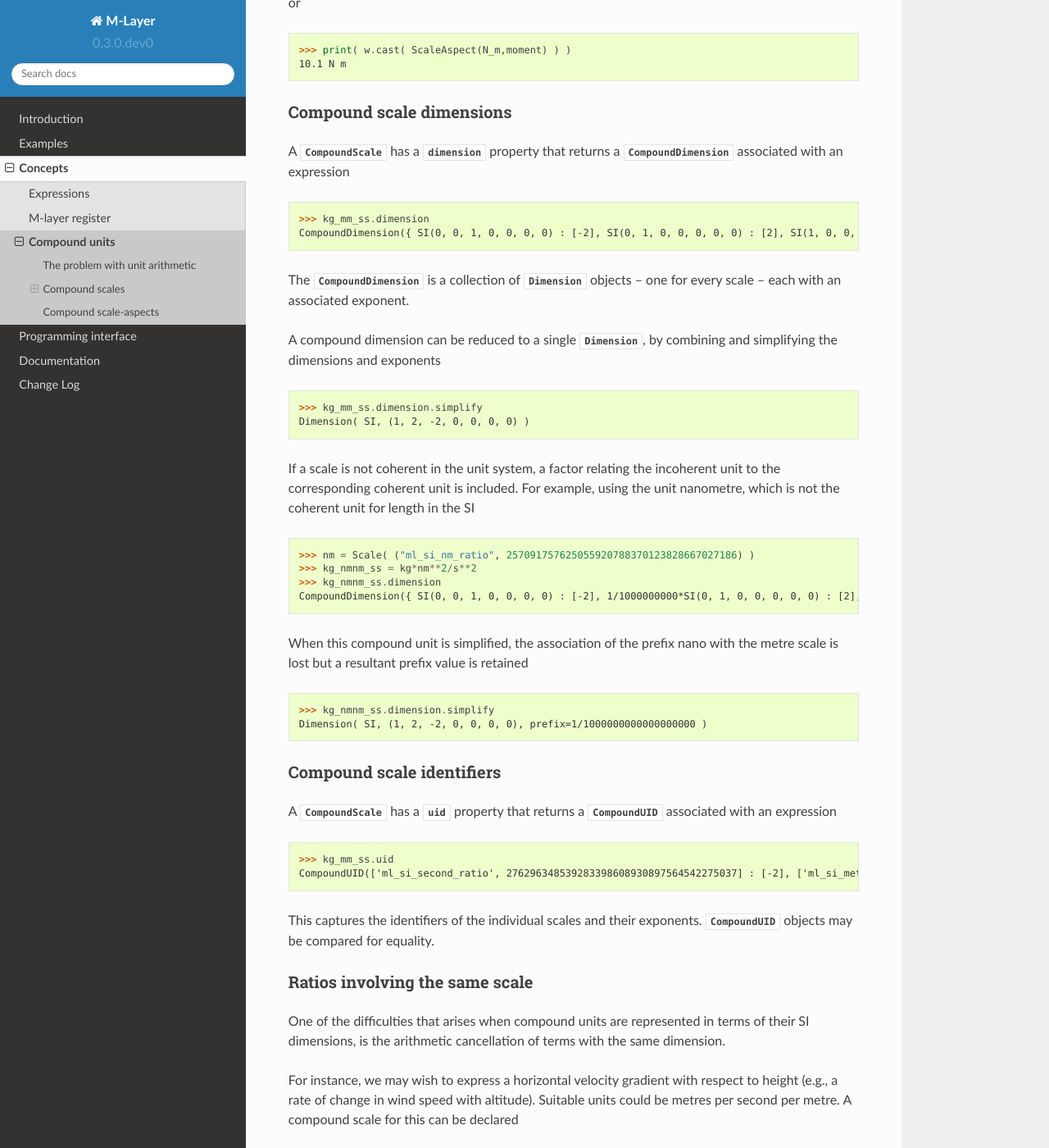
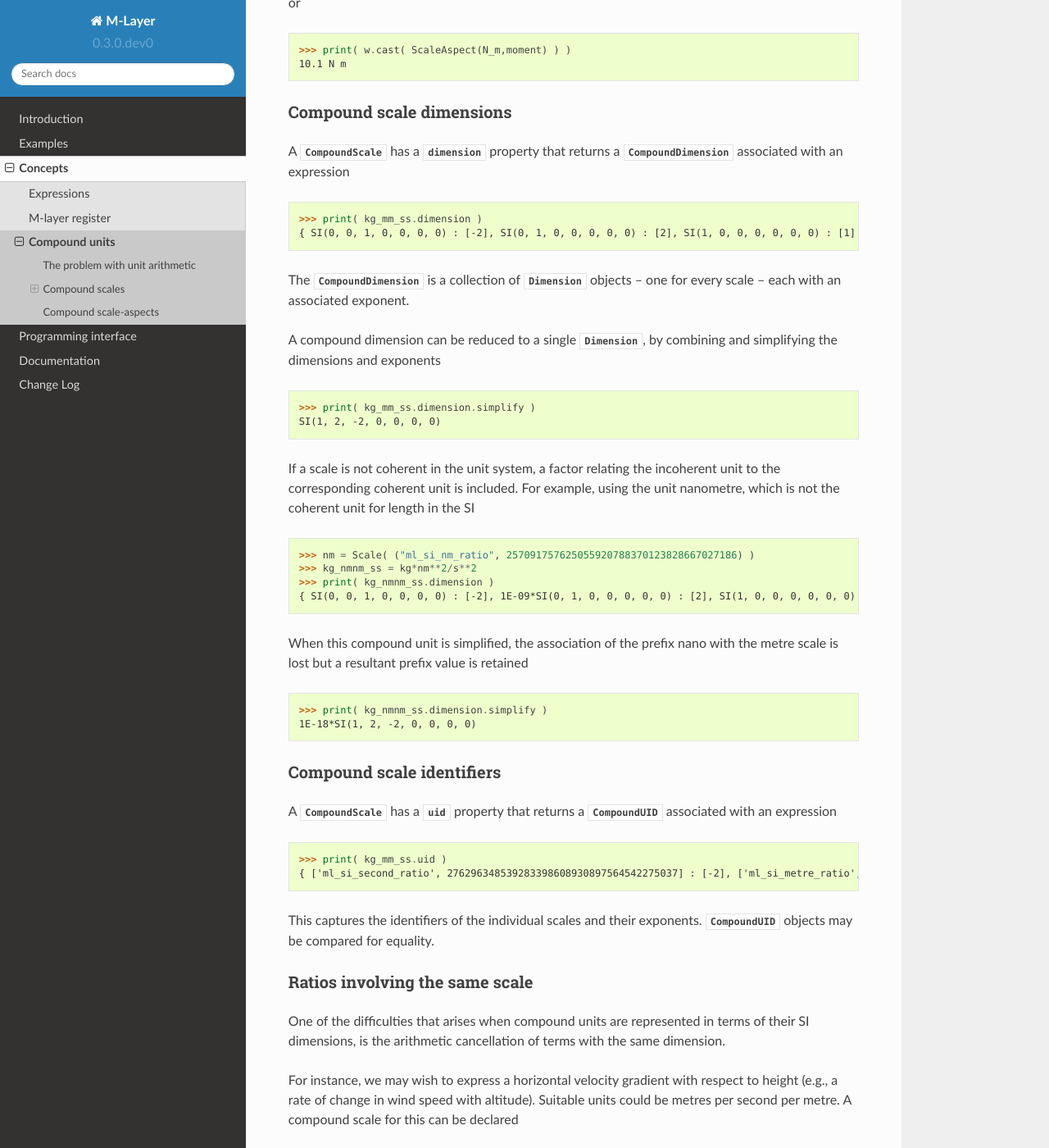
Before and after one commit to apmp-dxfg/m-layer-concept, a Sphinx documentation site: the page built from docs/m_layer_compound_objects.rst, in a window 1280 px wide and 1400 px high, scrolled down 3069 px. Shown: the whole window at 82% size. Built offline with Sphinx 7.4.7 and the Read the Docs theme 2.0.0, drawn with Linux system fonts in a browser that asks for light colours; some of the changed text lies outside the part shown.

```diff
--- a/docs/m_layer_compound_objects.rst
+++ b/docs/m_layer_compound_objects.rst
@@ -59,7 +61,7 @@ Alternative compound units for speed can be created using different scales for l
 Conversion is possible (but the arithmetic expressions defining the compound scales must have exactly the same form) ::
 
     >>> print( v.convert( ft_min ) )
-    295.2756 (ft/(min))
+    295.2756 ft/(min)
 
 Note, the compound-scale objects shown above are not automatically resolved to a single M-layer scale for speed. However, when a corresponding scale is available, a compound scale can be converted. In this example, there is an m-layer-concept scale defined for speed, so conversion can be carried out ::
 
@@ -113,35 +115,35 @@ Compound scale dimensions
 
 A :class:`~lib.CompoundScale` has a :meth:`dimension<lib.CompoundScale.dimension>` property that returns a :class:`~dimension.CompoundDimension` associated with an expression ::
 
-    >>> kg_mm_ss.dimension
-    CompoundDimension({ SI(0, 0, 1, 0, 0, 0, 0) : [-2], SI(0, 1, 0, 0, 0, 0, 0) : [2], SI(1, 0, 0, 0, 0, 0, 0) : [1] })
+    >>> print( kg_mm_ss.dimension )
+    { SI(0, 0, 1, 0, 0, 0, 0) : [-2], SI(0, 1, 0, 0, 0, 0, 0) : [2], SI(1, 0, 0, 0, 0, 0, 0) : [1] }
 
 The :class:`~dimension.CompoundDimension` is a collection of :class:`~dimension.Dimension` objects -- one for every scale -- each with an associated exponent.
 
 A compound dimension can be reduced to a single :class:`~dimension.Dimension`, by combining and simplifying the dimensions and exponents ::
 
-    >>> kg_mm_ss.dimension.simplify
-    Dimension( SI, (1, 2, -2, 0, 0, 0, 0) )
+    >>> print( kg_mm_ss.dimension.simplify )
+    SI(1, 2, -2, 0, 0, 0, 0)
 
 If a scale is not coherent in the unit system, a factor relating the incoherent unit to the corresponding coherent unit is included. For example, using the unit nanometre, which is not the coherent unit for length in the SI
 
     >>> nm = Scale( ("ml_si_nm_ratio", 257091757625055920788370123828667027186) )
     >>> kg_nmnm_ss = kg*nm**2/s**2
-    >>> kg_nmnm_ss.dimension
-    CompoundDimension({ SI(0, 0, 1, 0, 0, 0, 0) : [-2], 1/1000000000*SI(0, 1, 0, 0, 0, 0, 0) : [2], SI(1, 0, 0, 0, 0, 0, 0) : [1] })
+    >>> print( kg_nmnm_ss.dimension )
+    { SI(0, 0, 1, 0, 0, 0, 0) : [-2], 1E-09*SI(0, 1, 0, 0, 0, 0, 0) : [2], SI(1, 0, 0, 0, 0, 0, 0) : [1] }
 
 When this compound unit is simplified, the association of the prefix nano with the metre scale is lost but a resultant prefix value is retained ::
 
-    >>> kg_nmnm_ss.dimension.simplify
-    Dimension( SI, (1, 2, -2, 0, 0, 0, 0), prefix=1/1000000000000000000 )
+    >>> print( kg_nmnm_ss.dimension.simplify )
+    1E-18*SI(1, 2, -2, 0, 0, 0, 0)
 
 Compound scale identifiers
 ~~~~~~~~~~~~~~~~~~~~~~~~~~
 
 A :class:`~lib.CompoundScale` has a :meth:`uid<lib.CompoundScale.uid>` property that returns a :class:`~uid.CompoundUID` associated with an expression ::
 
-    >>> kg_mm_ss.uid
-    CompoundUID(['ml_si_second_ratio', 276296348539283398608930897564542275037] : [-2], ['ml_si_metre_ratio', 17771593641054934856197983478245767638] : [2], ['ml_si_kilogram_ratio', 12782167041499057092439851237297548539] : [1])
+    >>> print( kg_mm_ss.uid )
+    { ['ml_si_second_ratio', 276296348539283398608930897564542275037] : [-2], ['ml_si_metre_ratio', 17771593641054934856197983478245767638] : [2], ['ml_si_kilogram_ratio', 12782167041499057092439851237297548539] : [1] }
 
 This captures the identifiers of the individual scales and their exponents. :class:`~uid.CompoundUID` objects may be compared for equality.
 
@@ -160,27 +162,27 @@ For instance, we may wish to express a horizontal velocity gradient with respect
 
 However, the software recognises that reference is made twice to the *same* metre Scale object, which appears in both the numerator and denominator. The default behaviour is to cancel this common factor ::
 
-    >>> m_s_m.uid
-    CompoundUID(['ml_si_second_ratio', 276296348539283398608930897564542275037] : [-1])
+    >>> print( m_s_m.uid )
+    { ['ml_si_second_ratio', 276296348539283398608930897564542275037] : [-1] }
 
 Nevertheless, a distinction between units of elevation and horizontal length can be made by creating a second instance of the metre Scale. The software recognises that the different objects have distinct roles in the expression, although they are associated with the same M-layer scale ::
 
     >>> m_height = Scale( ('ml_si_metre_ratio',17771593641054934856197983478245767638) )
     >>> m_s_m = m_s/m_height
-    >>> m_s_m.uid
-    CompoundUID(['ml_si_metre_ratio', 17771593641054934856197983478245767638] : [1, -1], ['ml_si_second_ratio', 276296348539283398608930897564542275037] : [-1])
+    >>> print( m_s_m.uid )
+    { ['ml_si_metre_ratio', 17771593641054934856197983478245767638] : [1, -1], ['ml_si_second_ratio', 276296348539283398608930897564542275037] : [-1] }
 
 The SI metre is now seen to appear in the numerator and denominator of the compound unit.
 
 Similarly, the :class:`~dimension.CompoundDimension` captures the two exponents associated with length when distinct Scale object are used ::
 
-    >>> m_s_m.dimension
-    CompoundDimension({ SI(0, 1, 0, 0, 0, 0, 0) : [1, -1], SI(0, 0, 1, 0, 0, 0, 0) : [-1] })
+    >>> print( m_s_m.dimension )
+    { SI(0, 1, 0, 0, 0, 0, 0) : [1, -1], SI(0, 0, 1, 0, 0, 0, 0) : [-1] }
 
 This compound dimension can simplified, which cancels references to the metre Scale ::
 
-    >>> m_s_m.dimension.simplify
-    Dimension( SI, (0, 0, -1, 0, 0, 0, 0) )
+    >>> print( m_s_m.dimension.simplify )
+    SI(0, 0, -1, 0, 0, 0, 0)
 
 .. note::
 
@@ -202,9 +204,9 @@ The functionality described above for scales has also been implemented for scale
     ...     Aspect( ('ml_time', 59007067547744628223483093626372886675) )
     ...     )
     >>> print( m/s )
-    ((m, length)/((s, time)))
+    (m, length)/(s, time)
     >>> print( expr(1.5, m/s ) )
-    1.5 ((m, length)/((s, time)))
+    1.5 (m, length)/(s, time)
 
 Units conversion now checks the compatibility of each term's scale and aspect ::
 
@@ -213,6 +215,6 @@ Units conversion now checks the compatibility of each term's scale and aspect ::
 
     >>> y = expr(1.5, m/s )
     >>> convert(y, foot/s )
-    Expression(4.92126,((ft, length)/((s, time))))
+    Expression(4.92126,(ft, length)/(s, time))
 
 Note, the earlier declaration of ``ft`` created a :class:`~lib.Scale`, which does not specify an aspect. Mixing of scales and scale-aspects is not supported, so the code above explicitly promotes ``ft`` to a :class:`~lib.ScaleAspect` ``foot``, with aspect length.
```
Also changed, not shown: other parts of docs/m_layer_compound_objects.rst (+4 -2 lines).
